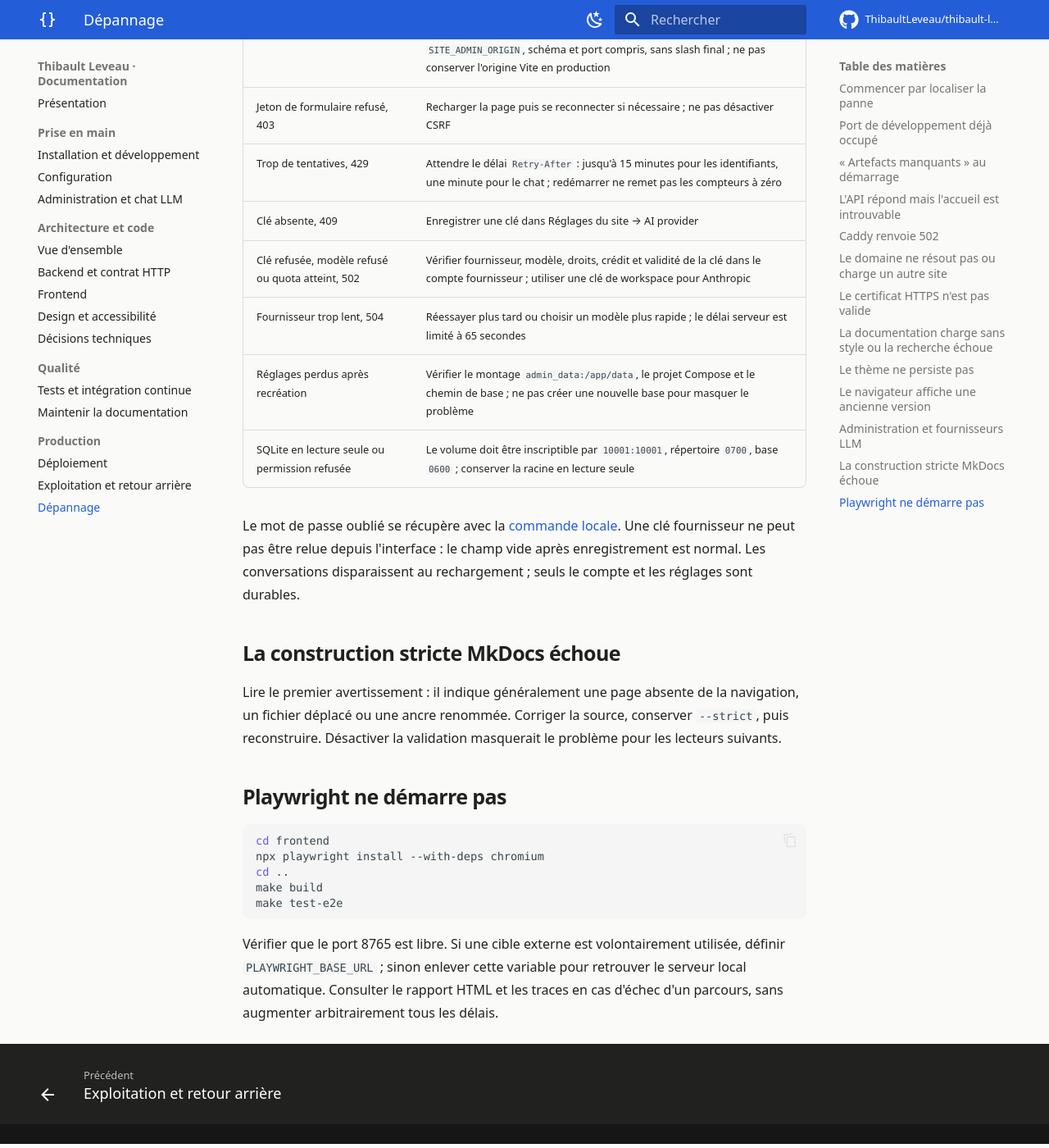
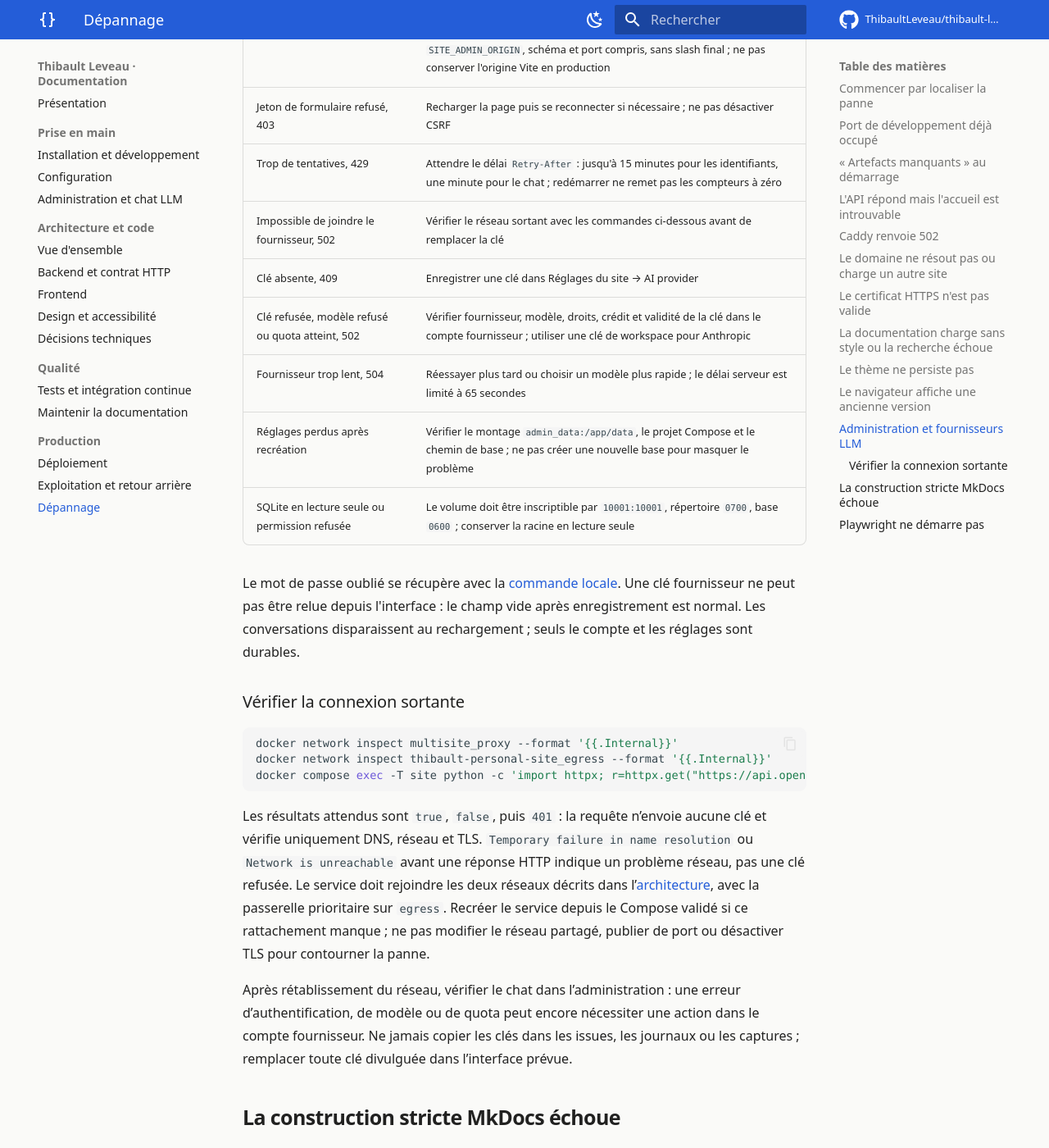
Before and after one commit to ThibaultLeveau/thibault-leveau.com, an MkDocs documentation site: the page built from docs/troubleshooting.md, in a window 1280 px wide and 1400 px high, scrolled down 3751 px. Shown: the whole window at 82% size. Built offline with MkDocs 1.6.1 and Material for MkDocs 9.7.7, drawn with Linux system fonts in a browser that asks for light colours; comment, search, counter and statistics services are not loaded.

Commit message:
fix: rétablir les sorties LLM via un réseau dédié (#7)
Co-authored-by: Thibault Leveau <17833533+ThibaultLeveau@users.noreply.github.com>

````diff
--- a/compose.yaml
+++ b/compose.yaml
@@ -28,6 +28,8 @@ services:
     security_opt:
       - no-new-privileges:true
     networks:
+      egress:
+        gw_priority: 1
       proxy:
         aliases:
           - thibault-personal-site
@@ -38,6 +40,9 @@ services:
         max-file: "3"
 
 networks:
+  egress:
+    driver: bridge
+    internal: false
   proxy:
     external: true
     name: multisite_proxy
--- a/docs/troubleshooting.md
+++ b/docs/troubleshooting.md
@@ -114,6 +114,7 @@ L'accueil doit porter `Cache-Control: no-cache`. Une image reconstruite avec le
 | Origine refusée, 403 | L'adresse du navigateur doit correspondre exactement à `SITE_ADMIN_ORIGIN`, schéma et port compris, sans slash final ; ne pas conserver l'origine Vite en production |
 | Jeton de formulaire refusé, 403 | Recharger la page puis se reconnecter si nécessaire ; ne pas désactiver CSRF |
 | Trop de tentatives, 429 | Attendre le délai `Retry-After` : jusqu'à 15 minutes pour les identifiants, une minute pour le chat ; redémarrer ne remet pas les compteurs à zéro |
+| Impossible de joindre le fournisseur, 502 | Vérifier le réseau sortant avec les commandes ci-dessous avant de remplacer la clé |
 | Clé absente, 409 | Enregistrer une clé dans Réglages du site → AI provider |
 | Clé refusée, modèle refusé ou quota atteint, 502 | Vérifier fournisseur, modèle, droits, crédit et validité de la clé dans le compte fournisseur ; utiliser une clé de workspace pour Anthropic |
 | Fournisseur trop lent, 504 | Réessayer plus tard ou choisir un modèle plus rapide ; le délai serveur est limité à 65 secondes |
@@ -121,6 +122,18 @@ L'accueil doit porter `Cache-Control: no-cache`. Une image reconstruite avec le
 | SQLite en lecture seule ou permission refusée | Le volume doit être inscriptible par `10001:10001`, répertoire `0700`, base `0600` ; conserver la racine en lecture seule |
 
 Le mot de passe oublié se récupère avec la [commande locale](operations.md#recuperer-le-compte-administrateur). Une clé fournisseur ne peut pas être relue depuis l'interface : le champ vide après enregistrement est normal. Les conversations disparaissent au rechargement ; seuls le compte et les réglages sont durables.
+
+### Vérifier la connexion sortante
+
+```bash
+docker network inspect multisite_proxy --format '{{.Internal}}'
+docker network inspect thibault-personal-site_egress --format '{{.Internal}}'
+docker compose exec -T site python -c 'import httpx; r=httpx.get("https://api.openai.com/v1/models", timeout=15, trust_env=False, follow_redirects=False); print(r.status_code); assert r.status_code == 401'
+```
+
+Les résultats attendus sont `true`, `false`, puis `401` : la requête n’envoie aucune clé et vérifie uniquement DNS, réseau et TLS. `Temporary failure in name resolution` ou `Network is unreachable` avant une réponse HTTP indique un problème réseau, pas une clé refusée. Le service doit rejoindre les deux réseaux décrits dans l’[architecture](architecture.md), avec la passerelle prioritaire sur `egress`. Recréer le service depuis le Compose validé si ce rattachement manque ; ne pas modifier le réseau partagé, publier de port ou désactiver TLS pour contourner la panne.
+
+Après rétablissement du réseau, vérifier le chat dans l’administration : une erreur d’authentification, de modèle ou de quota peut encore nécessiter une action dans le compte fournisseur. Ne jamais copier les clés dans les issues, les journaux ou les captures ; remplacer toute clé divulguée dans l’interface prévue.
 
 ## La construction stricte MkDocs échoue
 
````
Also changed, not shown: README.md (+1 -1 lines), docs/architecture.md (+2 -0 lines), docs/decisions.md (+10 -0 lines), docs/deployment.md (+11 -0 lines), docs/operations.md (+2 -0 lines), docs/testing.md (+1 -0 lines), 1 other file.
